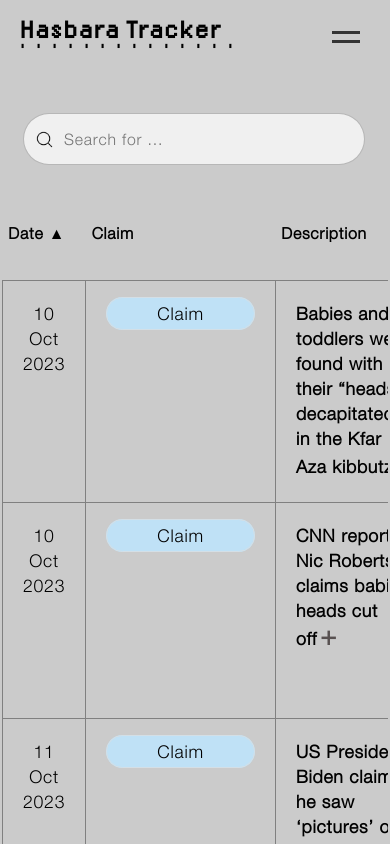
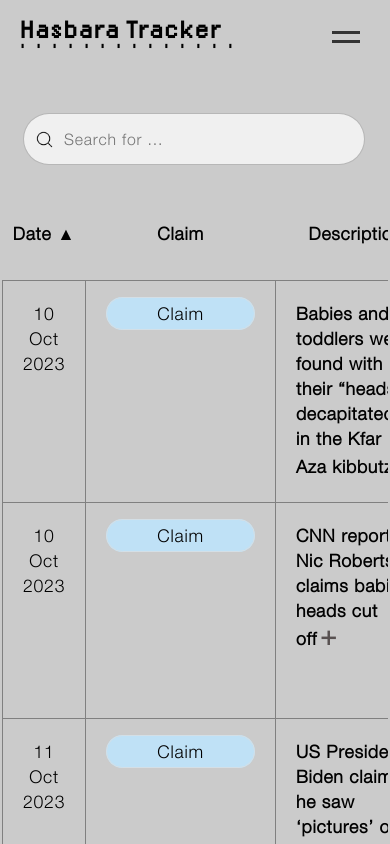
Before and after one commit to tamtzekin/hasbara-tracker, a React (Create React App) app: page /tracker in a window 390 px wide. Shown: the top 844 px of the page. Built offline with nearby package versions, Linux system fonts and the light colour scheme.

Commit message:
more pos

```diff
--- a/src/components/Tracker.css
+++ b/src/components/Tracker.css
@@ -360,6 +360,7 @@ ul {
     }
 
     .no-results-text {
+        margin-top: 5%;
         margin-left: 10%;
     }
 
@@ -409,9 +410,8 @@ ul {
     }
 
     th {
-        padding-left: 1%;
-        text-align: left;
-        font-size: 0.9em;
+        text-align: center;
+        font-size: 1em;
     }
 
     .tracker-container {
```
